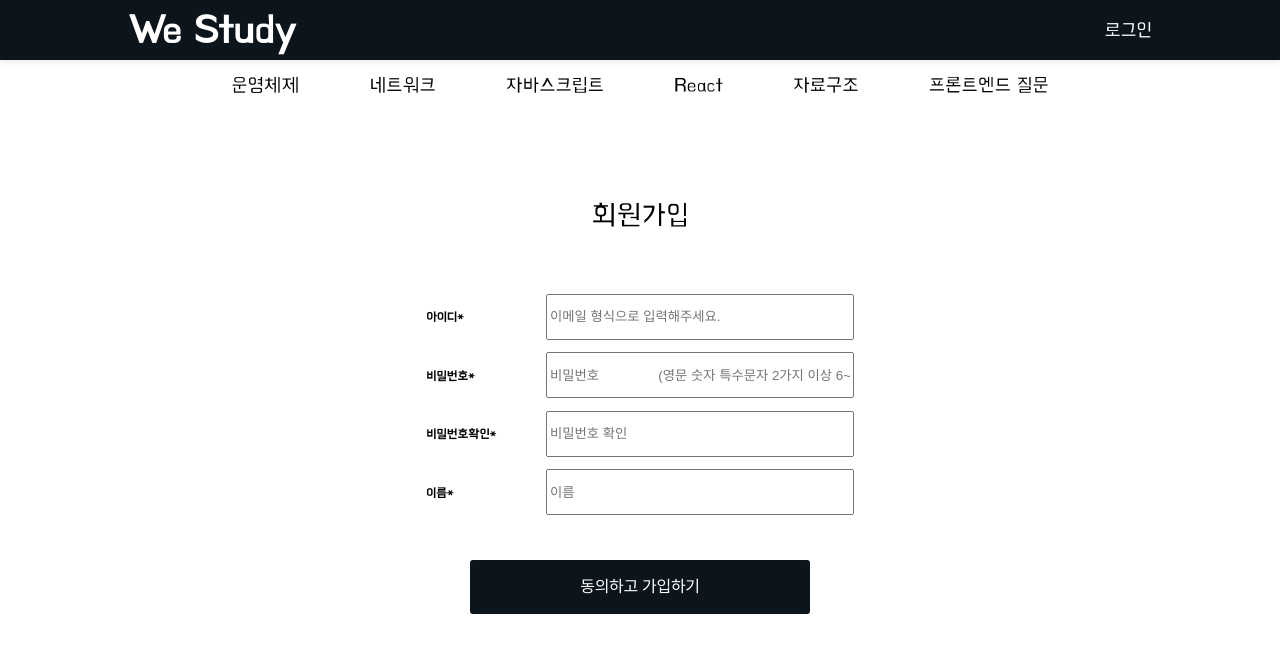
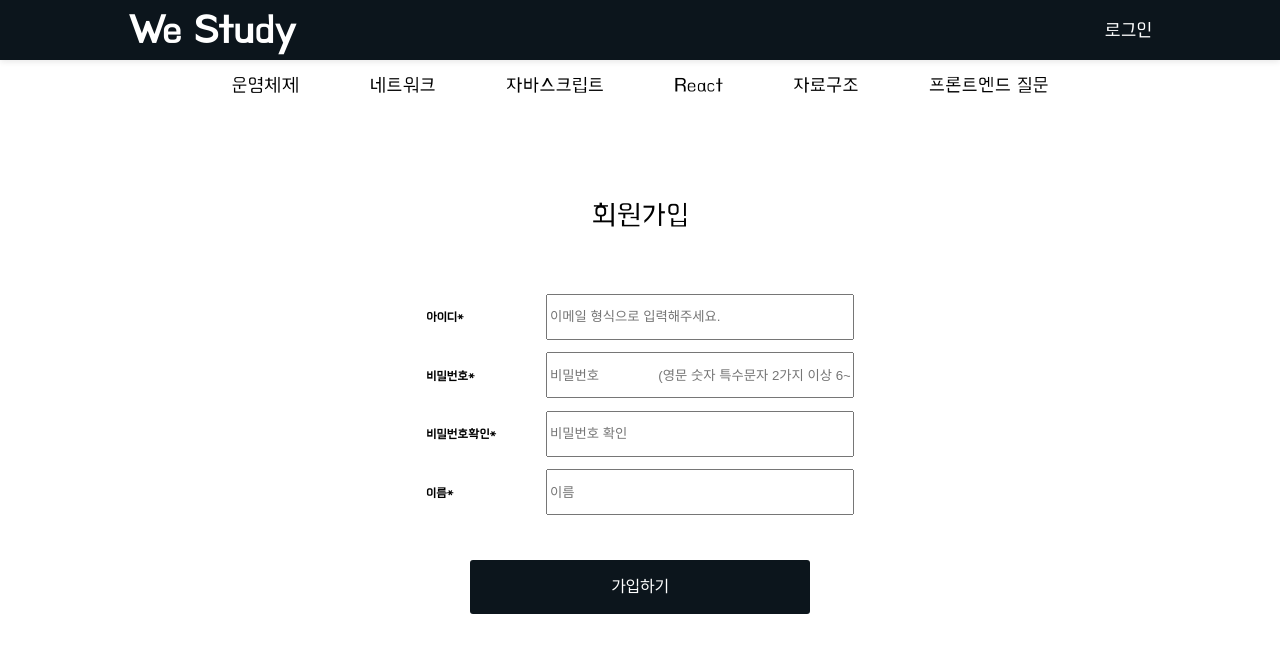
Before and after one commit to lygggg/we-study, a React (Vite) app in the folder client/: page /signup in a window 1280 px wide. Shown: the top 652 px of the page. Built offline with nearby package versions, Linux system fonts and the light colour scheme; no server answers.

Commit message:
Feat: 회원가입 기능 구현

```diff
--- a/client/src/pages/SignUpPage.tsx
+++ b/client/src/pages/SignUpPage.tsx
@@ -1,4 +1,5 @@
 import React, { useState } from "react";
+import { signupEmail } from "../firebase/Firebase.js";
 import styled from "styled-components";
 
 const SignUpPage = () => {
@@ -6,6 +7,10 @@ const SignUpPage = () => {
   const [password, setPassword] = useState("");
   const [checkPassword, setCheckPassword] = useState("");
   const [name, setName] = useState("");
+
+  const onSignUpEmail = async () => {
+    signupEmail(email, password);
+  };
   return (
     <Container>
       <Inner>
@@ -58,7 +63,9 @@ const SignUpPage = () => {
           </div>
 
           <div>
-            <SignButton type="primary">동의하고 가입하기</SignButton>
+            <SignButton onClick={onSignUpEmail} type="button">
+              가입하기
+            </SignButton>
           </div>
         </form>
       </Inner>
```
